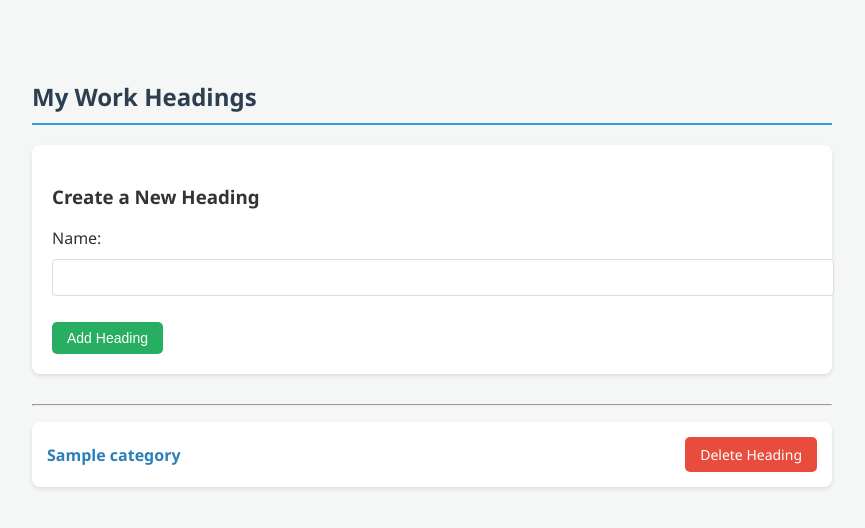
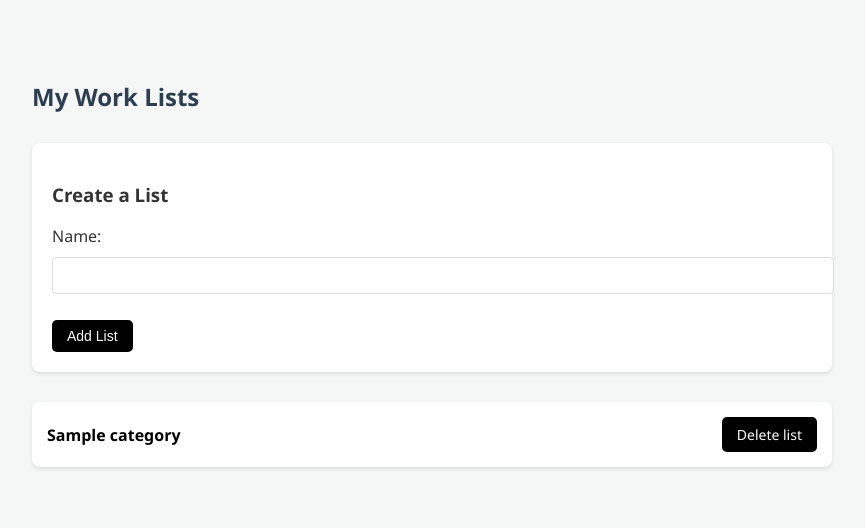
Before and after one commit to Balaji-dev-png/ToDo, a Django app: page / in a window 1280 px wide. Shown: the top 528 px of the page, without its empty margins (208-1073 px from the left). Run offline with Django 5.2, Linux system fonts and the light colour scheme; tables that the repository leaves empty hold one stand-in row (values such as "Sample post").

Commit message:
modified

```diff
--- a/static/style.css
+++ b/static/style.css
@@ -1,5 +1,5 @@
 body {
-    font-family: 'Segoe UI', Tahoma, Geneva, Verdana, sans-serif;
+    font-family: 'Segoe UI', sans-serif;
     background-color: #f4f7f6;
     color: #333;
     max-width: 800px;
@@ -7,9 +7,17 @@ body {
     padding: 20px;
 }
 
-h2 { color: #2c3e50; border-bottom: 2px solid #3498db; padding-bottom: 10px; }
+h2 {
+    color: #2c3e50;
+    /* border-bottom: 2px solid black;  */
+    padding-bottom: 10px;
+}
 
-ul { list-style: none; padding: 0; }
+ul
+{
+    list-style: none;
+    padding: 0;
+}
 
 li {
     background: #fff;
@@ -20,6 +28,7 @@ li {
     display: flex;
     justify-content: space-between;
     align-items: center;
+    /* color: black; */
 }
 
 .btn {
@@ -30,10 +39,44 @@ li {
     transition: 0.3s;
 }
 
-.btn-add { background: #27ae60; color: white; }
-.btn-delete { background: #e74c3c; color: white; }
-.btn-cancel { background: #95a5a6; color: white; margin-left: 10px; }
+.btn-add
+{
+    background: black;
+    color: white;
+}
+.btn-delete
+{
+    background: black;
+    color: white;
+}
+.btn-cancel
+{
+     background: #95a5a6;
+     color: white;
+     margin-left: 10px;
+    }
 
-form { background: #fff; padding: 20px; border-radius: 8px; box-shadow: 0 2px 4px rgba(0,0,0,0.1); }
-input[type="text"], textarea { width: 100%; padding: 10px; margin: 10px 0; border: 1px solid #ddd; border-radius: 4px; }
-button { cursor: pointer; border: none; padding: 10px 20px; border-radius: 5px; background: #3498db; color: white; }
+form
+{
+    background: #fff;
+    padding: 20px;
+    border-radius: 8px;
+    box-shadow: 0 2px 4px rgba(0,0,0,0.1);
+}
+input[type="text"], textarea
+{
+    width: 100%;
+    padding: 10px;
+    margin: 10px 0;
+    border: 1px solid #ddd;
+    border-radius: 4px;
+}
+button
+{
+    cursor: pointer;
+    border: none;
+    padding: 10px 20px;
+    border-radius: 5px;
+    background: black;
+    color: white;
+}
--- a/templates/categorylist.html
+++ b/templates/categorylist.html
@@ -2,33 +2,33 @@
 <!DOCTYPE html>
 <html>
 <head>
-    <title>Work Headings</title>
+    <title>Work List</title>
     <link rel="stylesheet" href="{% static 'style.css' %}">
 </head>
 <body>
-    <h2>My Work Headings</h2>
+    <h2>My Work Lists</h2>
 
     <div style="margin-bottom: 30px;">
         <form method="POST">
             {% csrf_token %}
-            <h3>Create a New Heading</h3>
+            <h3>Create a List</h3>
             {{ form.as_p }}
-            <button type="submit" class="btn btn-add">Add Heading</button>
+            <button type="submit" class="btn btn-add">Add List</button>
         </form>
     </div>
 
-    <hr>
+    <!-- <hr> -->
 
     <ul>
         {% for category in categories %}
         <li>
-            <a href="{% url 'tasklist' category.id %}" style="text-decoration:none; color:#2980b9; font-weight:bold;">
+            <a href="{% url 'tasklist' category.id %}" style="text-decoration:none; color:black; font-weight:bold;">
                 {{ category.name }}
             </a>
-            <a href="{% url 'deletecategory' category.id %}" class="btn btn-delete">Delete Heading</a>
+            <a href="{% url 'deletecategory' category.id %}" class="btn btn-delete">Delete list</a>
         </li>
         {% empty %}
-        <p>No headings created yet. Use the form above to start!</p>
+        <p>No lists created yet. Use the form above to start!</p>
         {% endfor %}
     </ul>
 </body>
--- a/templates/tasklist.html
+++ b/templates/tasklist.html
@@ -8,7 +8,7 @@
 <body>
     <h2>Tasks for: {{ category.name }}</h2>
     <a href="{% url 'createtask' category.id %}" class="btn btn-add">+ Add New Task</a>
-    <a href="{% url 'categorylist' %}" class="btn btn-cancel">Back to Headings</a>
+    <a href="{% url 'categorylist' %}" class="btn btn-cancel">Back to Lists</a>
 
     <ul>
         {% for task in tasks %}
--- a/todolist/todo/views.py
+++ b/todolist/todo/views.py
@@ -1,9 +1,7 @@
 from django.shortcuts import render, redirect, get_object_or_404
 from .models import Task, Category
-from .forms import TaskForm # Assumes you have a CategoryForm if adding categories manually
+from .forms import TaskForm, CategoryForm
 
-# 1. Main Page: List all Categories (Work Headings)
-from .forms import TaskForm, CategoryForm # Make sure both are imported
 
 def categorylist(request):
     categories = Category.objects.all()
@@ -18,11 +16,17 @@ def categorylist(request):
 
     return render(request, 'categorylist.html', {'categories': categories, 'form': form})
 
+
+
+
 def tasklist(request, category_id):
     category = get_object_or_404(Category, id=category_id)
-    # This specifically gets tasks linked to THIS category
     tasks = Task.objects.filter(name=category)
     return render(request, 'tasklist.html', {'tasks': tasks, 'category': category})
+
+
+
+
 
 def createtask(request, category_id):
     category = get_object_or_404(Category, id=category_id)
@@ -30,7 +34,6 @@ def createtask(request, category_id):
         form = TaskForm(request.POST)
         if form.is_valid():
             task = form.save(commit=False)
-            # This line fixes the [null] in your database image
             task.name = category
             task.save()
             return redirect('tasklist', category_id=category.id)
@@ -39,20 +42,30 @@ def createtask(request, category_id):
     return render(request, 'taskform.html', {'form': form, 'category': category})
 
 
+
+
+
+
+
+
+
 def deletecategory(request, category_id):
     category = get_object_or_404(Category, id=category_id)
 
     if request.method == "POST":
-        category.delete()  # This physically removes it from the DB
-        return redirect('categorylist') # Redirect back to the main list
-
-    # If it's a GET request, show the confirmation page
+        category.delete()
+        return redirect('categorylist')
     return render(request, 'taskdelete.html', {'item': category, 'type': 'Category'})
 
-# 5. Delete Task: Your existing delete logic
+
+
+
+
+
+
 def deletetask(request, pk):
     task = get_object_or_404(Task, pk=pk)
-    category_id = task.name.id # Save ID to redirect back to the correct list
+    category_id = task.name.id
     if request.method == 'POST':
         task.delete()
         return redirect('tasklist', category_id=category_id)
```
Also changed, not shown: todolist/todolist/settings.py (+11 -6 lines).
